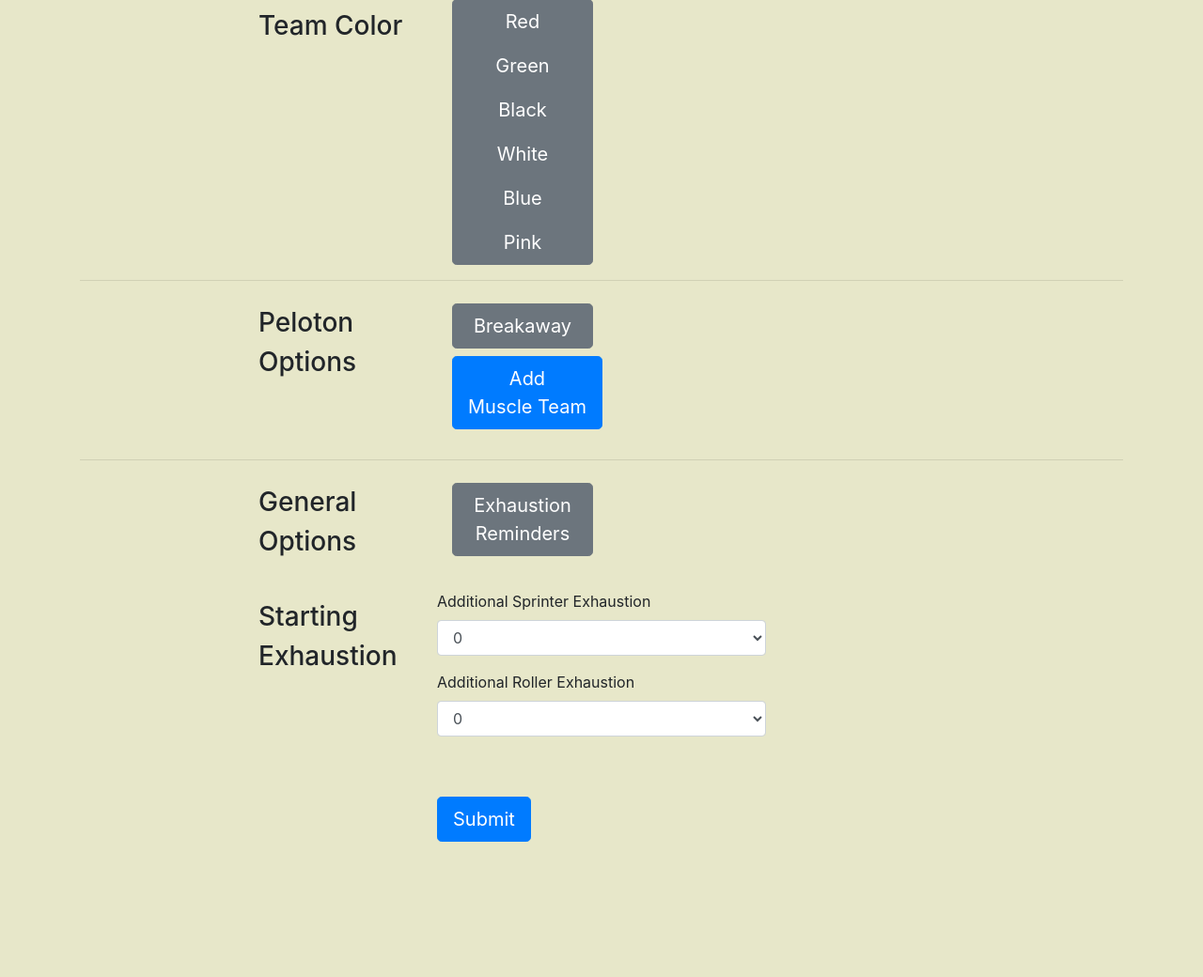
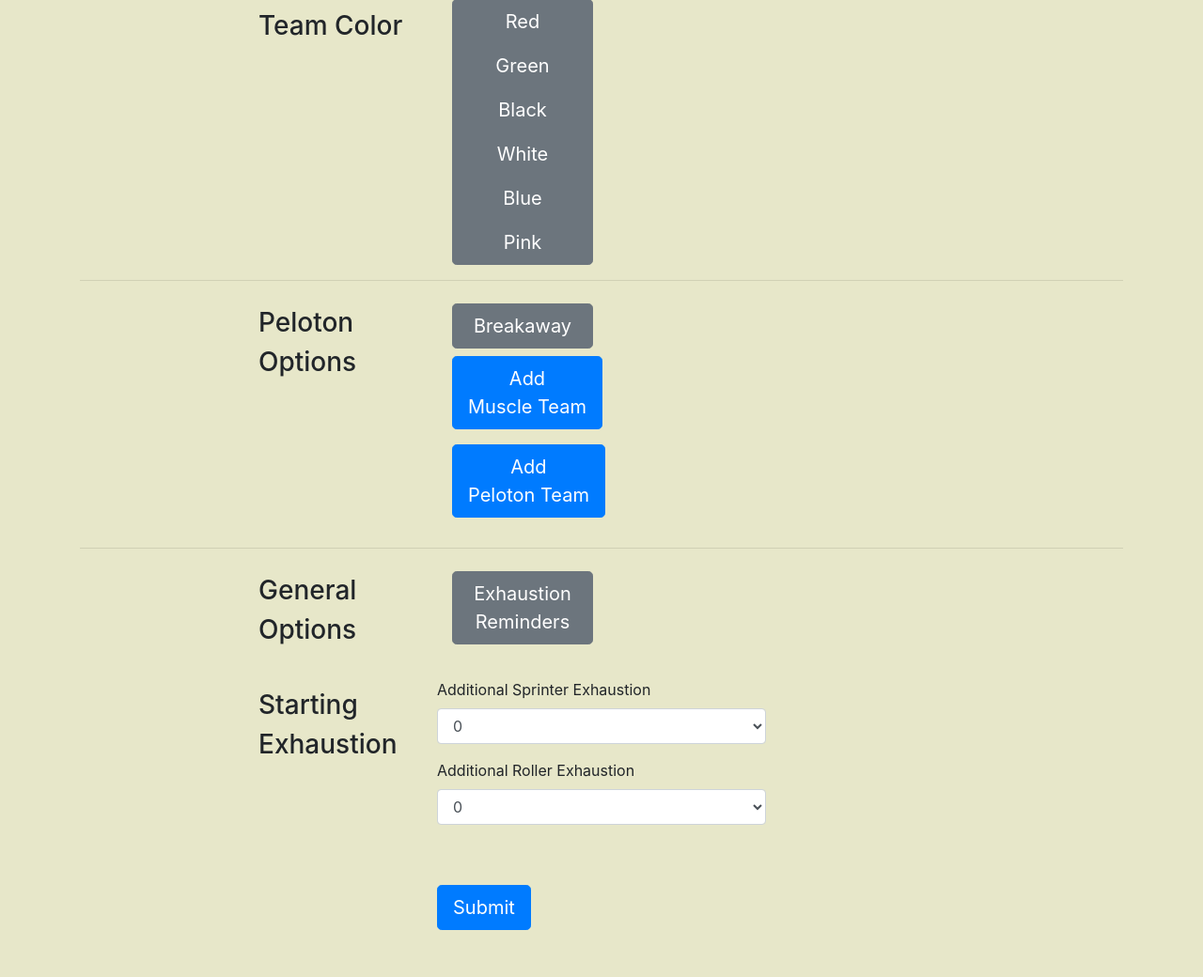
Before and after one commit to rgregory1/flamme_rouge_dealer, a Flask app: page / in a window 1280 px wide. Shown: the part 105-1145 px from the top of the page at 94% size. Before the commit the page ends 1001 px from the top, so only its background shows below. Run offline with Flask 2, Linux system fonts and the light colour scheme; some libraries are stand-ins or nearby versions.

Commit message:
added peloton deck

```diff
--- /dev/null
+++ b/static/peloton_cards.json
@@ -0,0 +1 @@
+[[3, "P"], [3, "P"], [3, "P"], [4, "P"], [4, "P"], [4, "P"], [5, "P"], [5, "P"], [5, "P"], [6, "P"], [6, "P"], [6, "P"], [7, "P"], [7, "P"], [7, "P"]]
--- a/templates/home.html
+++ b/templates/home.html
@@ -52,17 +52,13 @@
                   </label>
                 </div>
 
-                <!-- <div class="btn-group-toggle team-color-btn btn-lg" data-toggle="buttons">
-                  <label class="btn btn-secondary team-color-choice-btns btn-lg">
-                    <input type="checkbox" autocomplete="off" name="is_muscle_team" id="is_muscle_team" value="True">Add<br>Muscle Team
-                  </label>
-                </div> -->
+
                 <p>
                 <button class="btn btn-primary ml-3 btn-lg" type="button" data-toggle="collapse" data-target="#muscle-team-color-chooser" aria-expanded="false" aria-controls="muscle-team-color-chooser">
                 Add<br>Muscle Team
                 </button>
                 </p>
-                <div class="collapse" id="muscle-team-color-chooser">
+                <div class="collapse mb-4" id="muscle-team-color-chooser">
                     <p>Choose Muscle Team Color</p>
                     <div class="btn-group-toggle btn-group-lg btn-group-vertical team-color-choice-btns ml-3" data-toggle="buttons">
                         <label class="btn btn-secondary team-color-btn">
@@ -86,6 +82,38 @@
                     </div>
 
                 </div>
+
+                <p>
+                <button class="btn btn-primary ml-3 btn-lg" type="button" data-toggle="collapse" data-target="#peloton-team-color-chooser" aria-expanded="false" aria-controls="peloton-team-color-chooser">
+                Add<br>Peloton Team
+                </button>
+                </p>
+                <div class="collapse" id="peloton-team-color-chooser">
+                    <p>Choose Muscle Team Color</p>
+                    <div class="btn-group-toggle btn-group-lg btn-group-vertical team-color-choice-btns ml-3" data-toggle="buttons">
+                        <label class="btn btn-secondary team-color-btn">
+                            <input type="radio" name="peloton_team_color" id="red" value="red-card" autocomplete="off"> Red
+                        </label>
+                        <label class="btn btn-secondary team-color-btn">
+                            <input type="radio" name="peloton_team_color" id="green" value="green-card"autocomplete="off"> Green
+                        </label>
+                        <label class="btn btn-secondary team-color-btn">
+                            <input type="radio" name="peloton_team_color" id="black" value="black-card"autocomplete="off"> Black
+                        </label>
+                        <label class="btn btn-secondary team-color-btn">
+                            <input type="radio" name="peloton_team_color" id="white" value="white-card" autocomplete="off"> White
+                        </label>
+                        <label class="btn btn-secondary team-color-btn">
+                            <input type="radio" name="peloton_team_color" id="blue" value="blue-card"autocomplete="off"> Blue
+                        </label>
+                        <label class="btn btn-secondary team-color-btn">
+                            <input type="radio" name="peloton_team_color" id="pink" value="pink-card"autocomplete="off"> Pink
+                        </label>
+                    </div>
+
+                </div>
+
+
             </div><!-- end col -->
 
         </div><!-- end row -->
```
Also changed, not shown: myapp.py (+16 -0 lines), templates/revealed_cards.html (+21 -0 lines).
